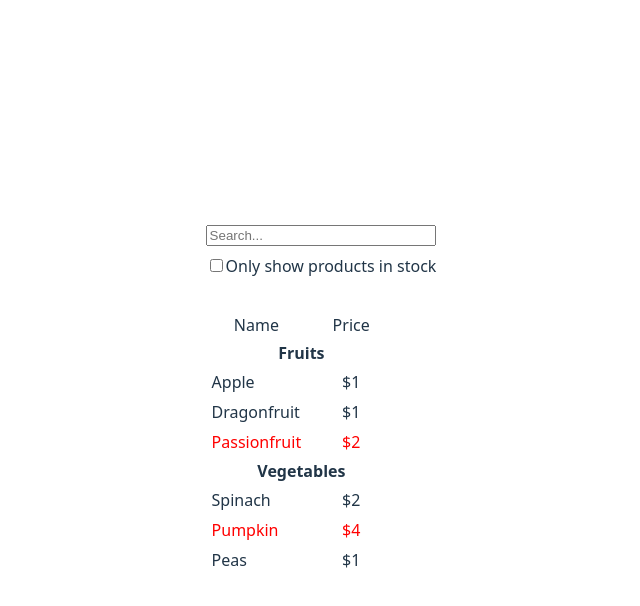
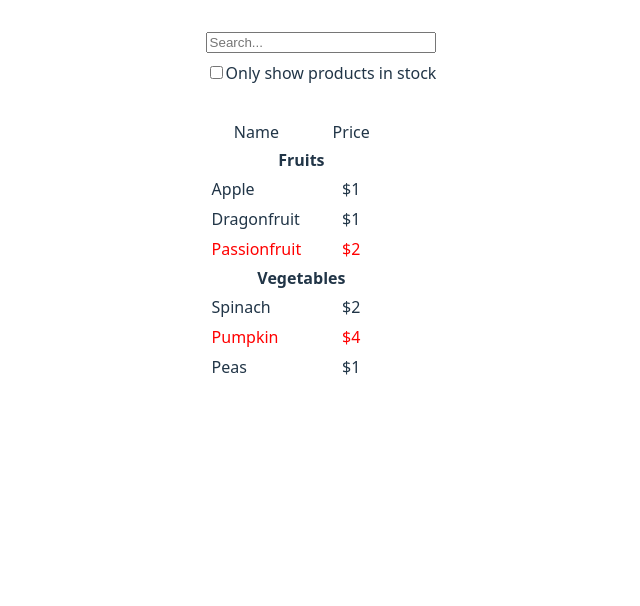
Before and after one commit to hsinny/react-official-examples, a React (Vite) app: page / in a window 1280 px wide. Shown: the top 606 px of the page, without its empty margins (319-959 px from the left). Built offline with nearby package versions, Linux system fonts and the light colour scheme.

Commit message:
style: 讓畫面元素在篩選條件改變時不會移動

```diff
--- a/src/components/FilterableProductTable/FilterableProductTable.tsx
+++ b/src/components/FilterableProductTable/FilterableProductTable.tsx
@@ -25,7 +25,7 @@
   const [isStockOnly, setIsStockOnly] = useState<boolean>(false);
 
   return (
-    <>
+    <section style={{ minHeight: '100vh' }}>
       <SearchBar
         filterTxt={filterTxt}
         isStockOnly={isStockOnly}
@@ -37,6 +37,6 @@
         filterTxt={filterTxt}
         isStockOnly={isStockOnly}
       />
-    </>
+    </section>
   )
 }
```
